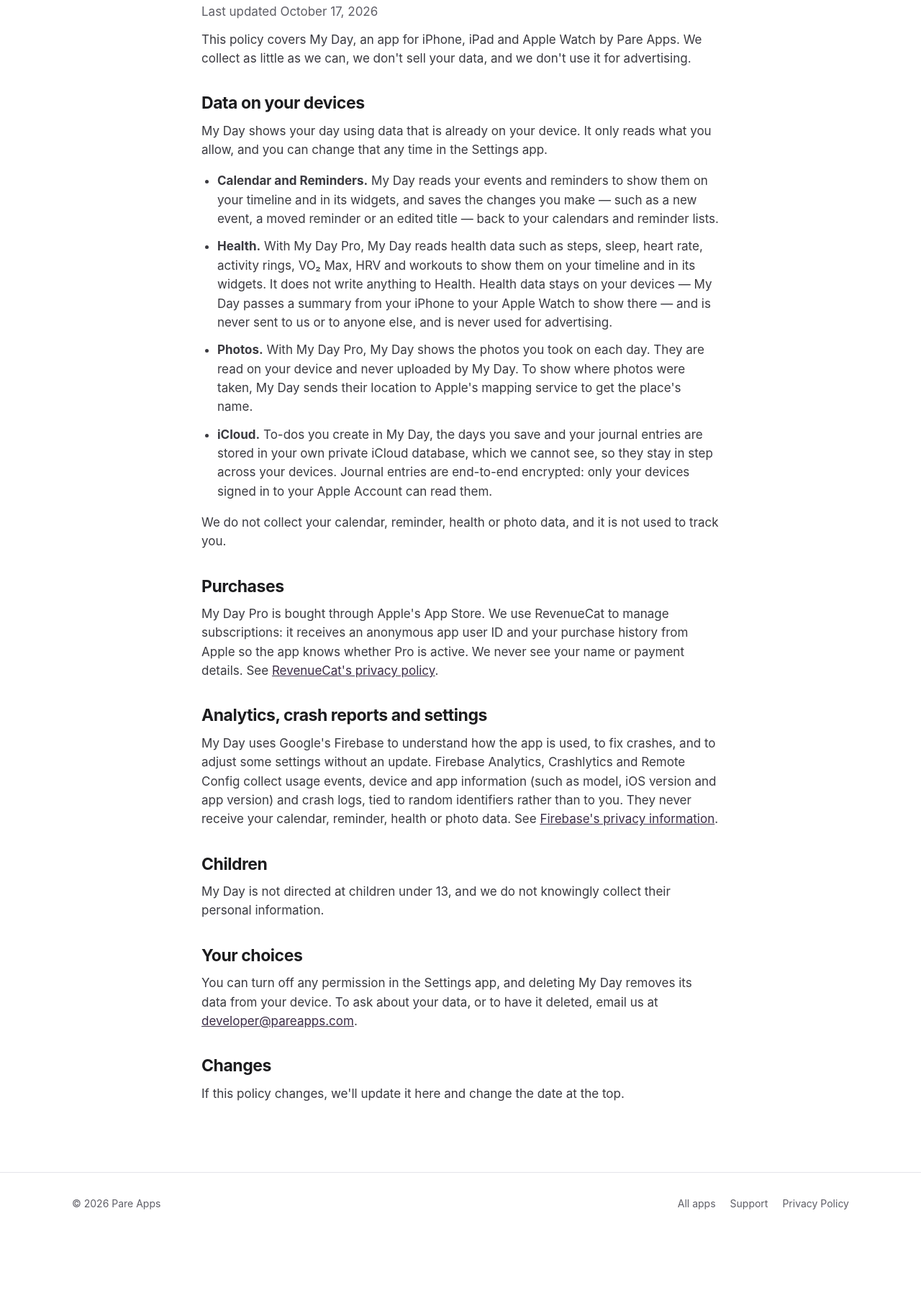
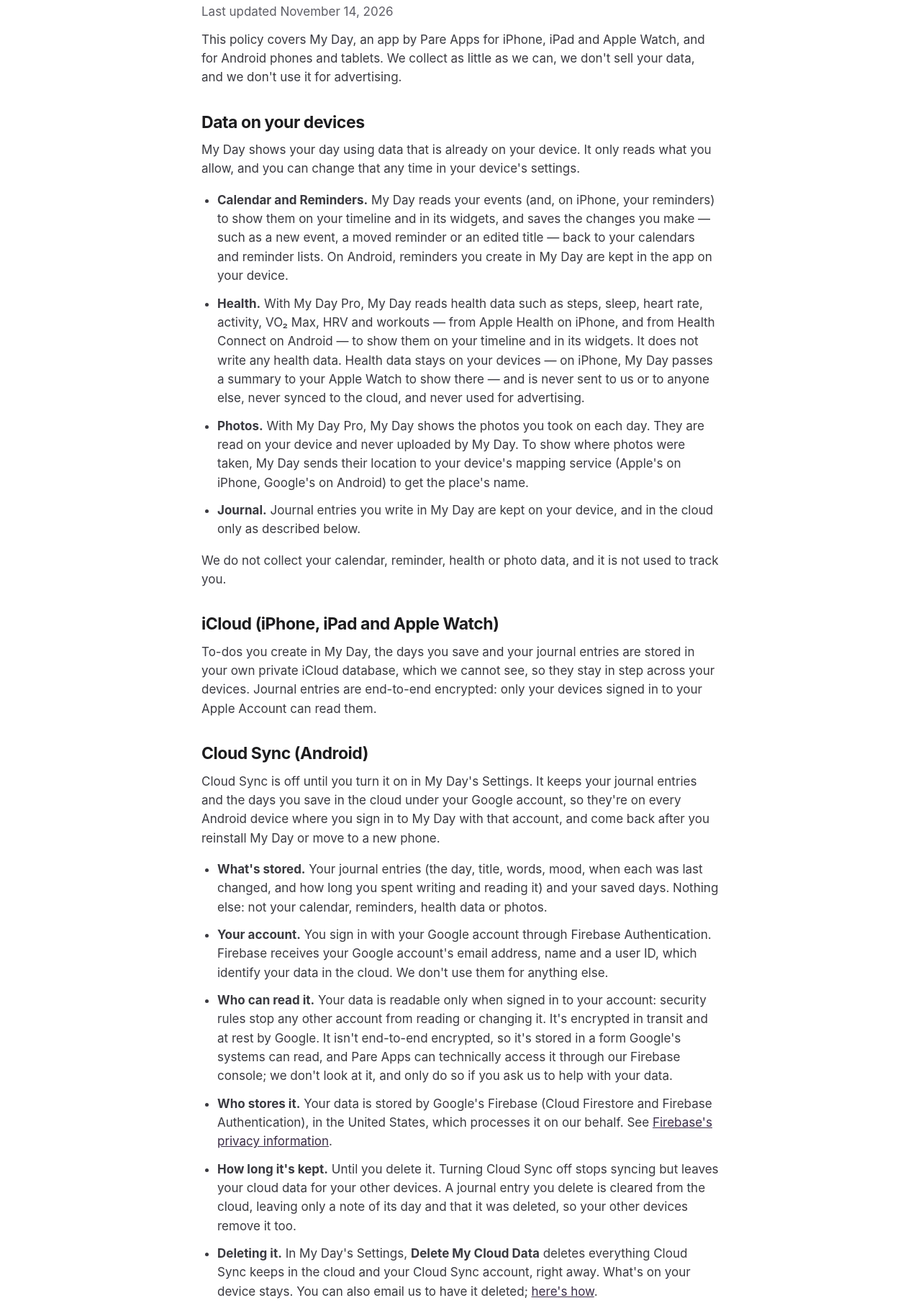
Before and after one commit to pareappsdev/pareapps.site, a plain HTML site: page myday/privacy/index.html in a window 1280 px wide. Shown: the part 178-1989 px from the top of the page at 72% size. Before the commit the page ends 1910 px from the top, so only its background shows below. Drawn offline with Linux system fonts and the light colour scheme.

Commit message:
Cover My Day for Android in its privacy policy, and add a data deletion page
The policy now covers Android: Health Connect, Google's map service for
photo places, journal entries kept on the device, and Cloud Sync (journal
and saved days in Firestore under the person's Google account, not end to
end encrypted, deleted from Settings or by email). /myday/delete-data/ is
the account deletion link Google Play asks for.

Co-Authored-By: Claude Opus 5.5 <noreply@anthropic.com>

```diff
--- a/myday/privacy/index.html
+++ b/myday/privacy/index.html
@@ -4,7 +4,7 @@
   <meta charset="utf-8">
   <meta name="viewport" content="width=device-width, initial-scale=1">
   <title>My Day Privacy Policy | Pare Apps</title>
-  <meta name="description" content="How My Day handles your calendar, reminders, health data and photos.">
+  <meta name="description" content="How My Day handles your calendar, reminders, health data, photos, journal and Cloud Sync.">
   <link rel="canonical" href="https://pareapps.com/myday/privacy/">
   <link rel="icon" href="/assets/img/myday/app-icon.png">
   <link rel="stylesheet" href="/assets/css/site.css">
@@ -23,31 +23,45 @@
   <main class="wrap">
     <article class="prose">
       <h1>My Day Privacy Policy</h1>
-      <p class="updated">Last updated October 17, 2026</p>
+      <p class="updated">Last updated November 14, 2026</p>
 
-      <p>This policy covers My Day, an app for iPhone, iPad and Apple Watch by Pare Apps. We collect as little as we can, we don't sell your data, and we don't use it for advertising.</p>
+      <p>This policy covers My Day, an app by Pare Apps for iPhone, iPad and Apple Watch, and for Android phones and tablets. We collect as little as we can, we don't sell your data, and we don't use it for advertising.</p>
 
       <h2>Data on your devices</h2>
-      <p>My Day shows your day using data that is already on your device. It only reads what you allow, and you can change that any time in the Settings app.</p>
+      <p>My Day shows your day using data that is already on your device. It only reads what you allow, and you can change that any time in your device's settings.</p>
       <ul>
-        <li><b>Calendar and Reminders.</b> My Day reads your events and reminders to show them on your timeline and in its widgets, and saves the changes you make — such as a new event, a moved reminder or an edited title — back to your calendars and reminder lists.</li>
-        <li><b>Health.</b> With My Day Pro, My Day reads health data such as steps, sleep, heart rate, activity rings, VO₂ Max, HRV and workouts to show them on your timeline and in its widgets. It does not write anything to Health. Health data stays on your devices — My Day passes a summary from your iPhone to your Apple Watch to show there — and is never sent to us or to anyone else, and is never used for advertising.</li>
-        <li><b>Photos.</b> With My Day Pro, My Day shows the photos you took on each day. They are read on your device and never uploaded by My Day. To show where photos were taken, My Day sends their location to Apple's mapping service to get the place's name.</li>
-        <li><b>iCloud.</b> To-dos you create in My Day, the days you save and your journal entries are stored in your own private iCloud database, which we cannot see, so they stay in step across your devices. Journal entries are end-to-end encrypted: only your devices signed in to your Apple Account can read them.</li>
+        <li><b>Calendar and Reminders.</b> My Day reads your events (and, on iPhone, your reminders) to show them on your timeline and in its widgets, and saves the changes you make — such as a new event, a moved reminder or an edited title — back to your calendars and reminder lists. On Android, reminders you create in My Day are kept in the app on your device.</li>
+        <li><b>Health.</b> With My Day Pro, My Day reads health data such as steps, sleep, heart rate, activity, VO₂ Max, HRV and workouts — from Apple Health on iPhone, and from Health Connect on Android — to show them on your timeline and in its widgets. It does not write any health data. Health data stays on your devices — on iPhone, My Day passes a summary to your Apple Watch to show there — and is never sent to us or to anyone else, never synced to the cloud, and never used for advertising.</li>
+        <li><b>Photos.</b> With My Day Pro, My Day shows the photos you took on each day. They are read on your device and never uploaded by My Day. To show where photos were taken, My Day sends their location to your device's mapping service (Apple's on iPhone, Google's on Android) to get the place's name.</li>
+        <li><b>Journal.</b> Journal entries you write in My Day are kept on your device, and in the cloud only as described below.</li>
       </ul>
       <p>We do not collect your calendar, reminder, health or photo data, and it is not used to track you.</p>
 
+      <h2>iCloud (iPhone, iPad and Apple Watch)</h2>
+      <p>To-dos you create in My Day, the days you save and your journal entries are stored in your own private iCloud database, which we cannot see, so they stay in step across your devices. Journal entries are end-to-end encrypted: only your devices signed in to your Apple Account can read them.</p>
+
+      <h2>Cloud Sync (Android)</h2>
+      <p>Cloud Sync is off until you turn it on in My Day's Settings. It keeps your journal entries and the days you save in the cloud under your Google account, so they're on every Android device where you sign in to My Day with that account, and come back after you reinstall My Day or move to a new phone.</p>
+      <ul>
+        <li><b>What's stored.</b> Your journal entries (the day, title, words, mood, when each was last changed, and how long you spent writing and reading it) and your saved days. Nothing else: not your calendar, reminders, health data or photos.</li>
+        <li><b>Your account.</b> You sign in with your Google account through Firebase Authentication. Firebase receives your Google account's email address, name and a user ID, which identify your data in the cloud. We don't use them for anything else.</li>
+        <li><b>Who can read it.</b> Your data is readable only when signed in to your account: security rules stop any other account from reading or changing it. It's encrypted in transit and at rest by Google. It isn't end-to-end encrypted, so it's stored in a form Google's systems can read, and Pare Apps can technically access it through our Firebase console; we don't look at it, and only do so if you ask us to help with your data.</li>
+        <li><b>Who stores it.</b> Your data is stored by Google's Firebase (Cloud Firestore and Firebase Authentication), in the United States, which processes it on our behalf. See <a href="https://firebase.google.com/support/privacy">Firebase's privacy information</a>.</li>
+        <li><b>How long it's kept.</b> Until you delete it. Turning Cloud Sync off stops syncing but leaves your cloud data for your other devices. A journal entry you delete is cleared from the cloud, leaving only a note of its day and that it was deleted, so your other devices remove it too.</li>
+        <li><b>Deleting it.</b> In My Day's Settings, <b>Delete My Cloud Data</b> deletes everything Cloud Sync keeps in the cloud and your Cloud Sync account, right away. What's on your device stays. You can also email us to have it deleted; <a href="/myday/delete-data/">here's how</a>.</li>
+      </ul>
+
       <h2>Purchases</h2>
-      <p>My Day Pro is bought through Apple's App Store. We use RevenueCat to manage subscriptions: it receives an anonymous app user ID and your purchase history from Apple so the app knows whether Pro is active. We never see your name or payment details. See <a href="https://www.revenuecat.com/privacy">RevenueCat's privacy policy</a>.</p>
+      <p>My Day Pro is bought through Apple's App Store or Google Play. We use RevenueCat to manage subscriptions: it receives an anonymous app user ID and your purchase history from Apple or Google so the app knows whether Pro is active. We never see your name or payment details. See <a href="https://www.revenuecat.com/privacy">RevenueCat's privacy policy</a>.</p>
 
       <h2>Analytics, crash reports and settings</h2>
-      <p>My Day uses Google's Firebase to understand how the app is used, to fix crashes, and to adjust some settings without an update. Firebase Analytics, Crashlytics and Remote Config collect usage events, device and app information (such as model, iOS version and app version) and crash logs, tied to random identifiers rather than to you. They never receive your calendar, reminder, health or photo data. See <a href="https://firebase.google.com/support/privacy">Firebase's privacy information</a>.</p>
+      <p>On iPhone, My Day uses Google's Firebase to understand how the app is used, to fix crashes, and to adjust some settings without an update. Firebase Analytics, Crashlytics and Remote Config collect usage events, device and app information (such as model, iOS version and app version) and crash logs, tied to random identifiers rather than to you. They never receive your calendar, reminder, health or photo data. See <a href="https://firebase.google.com/support/privacy">Firebase's privacy information</a>. My Day for Android has no analytics or crash reporting.</p>
 
       <h2>Children</h2>
       <p>My Day is not directed at children under 13, and we do not knowingly collect their personal information.</p>
 
       <h2>Your choices</h2>
-      <p>You can turn off any permission in the Settings app, and deleting My Day removes its data from your device. To ask about your data, or to have it deleted, email us at <a href="mailto:developer@pareapps.com">developer@pareapps.com</a>.</p>
+      <p>You can turn off any permission in your device's settings, turn Cloud Sync off or delete your cloud data in My Day's Settings, and deleting My Day removes its data from your device. To ask about your data, or to have it deleted, email us at <a href="mailto:developer@pareapps.com">developer@pareapps.com</a>.</p>
 
       <h2>Changes</h2>
       <p>If this policy changes, we'll update it here and change the date at the top.</p>
--- a/sitemap.xml
+++ b/sitemap.xml
@@ -5,4 +5,5 @@
   <url><loc>https://pareapps.com/support/</loc></url>
   <url><loc>https://pareapps.com/privacy/</loc></url>
   <url><loc>https://pareapps.com/myday/privacy/</loc></url>
+  <url><loc>https://pareapps.com/myday/delete-data/</loc></url>
 </urlset>
```
Also changed, not shown: myday/delete-data/index.html (added, +61 -0 lines).
